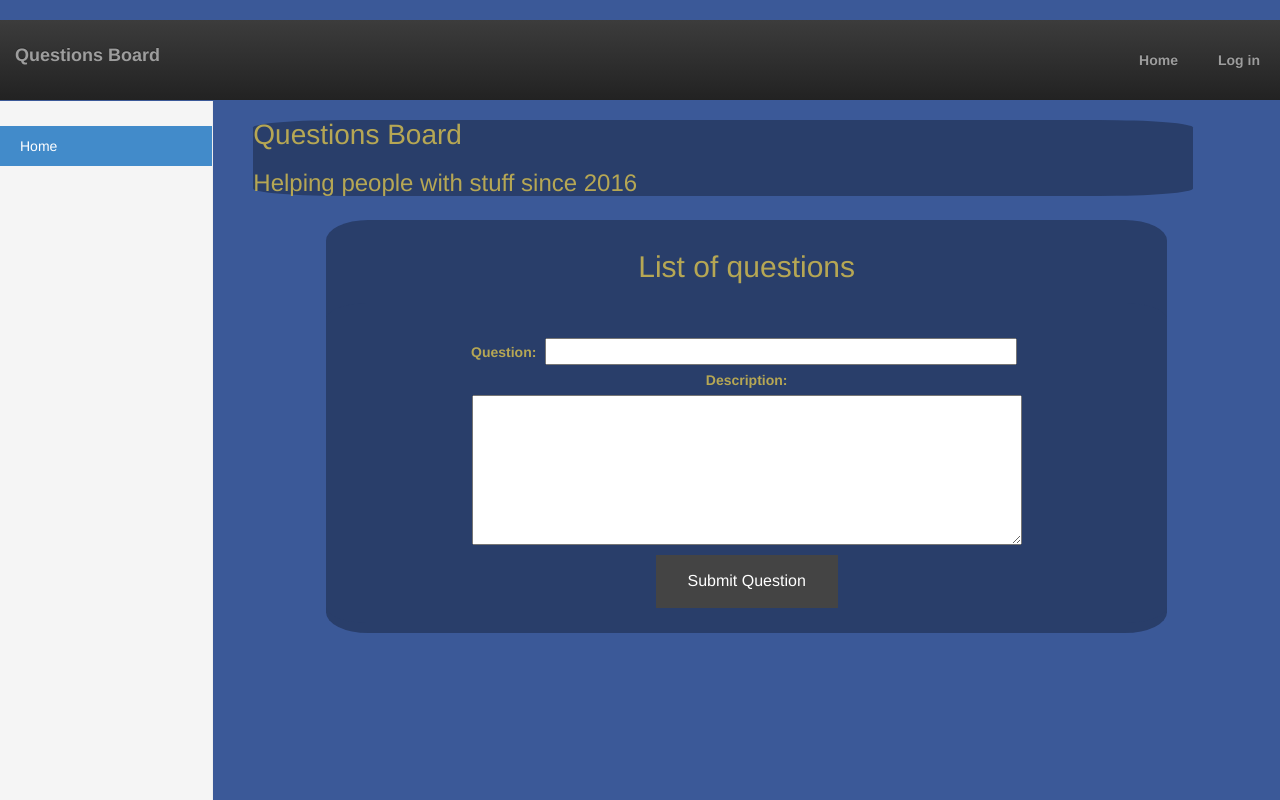
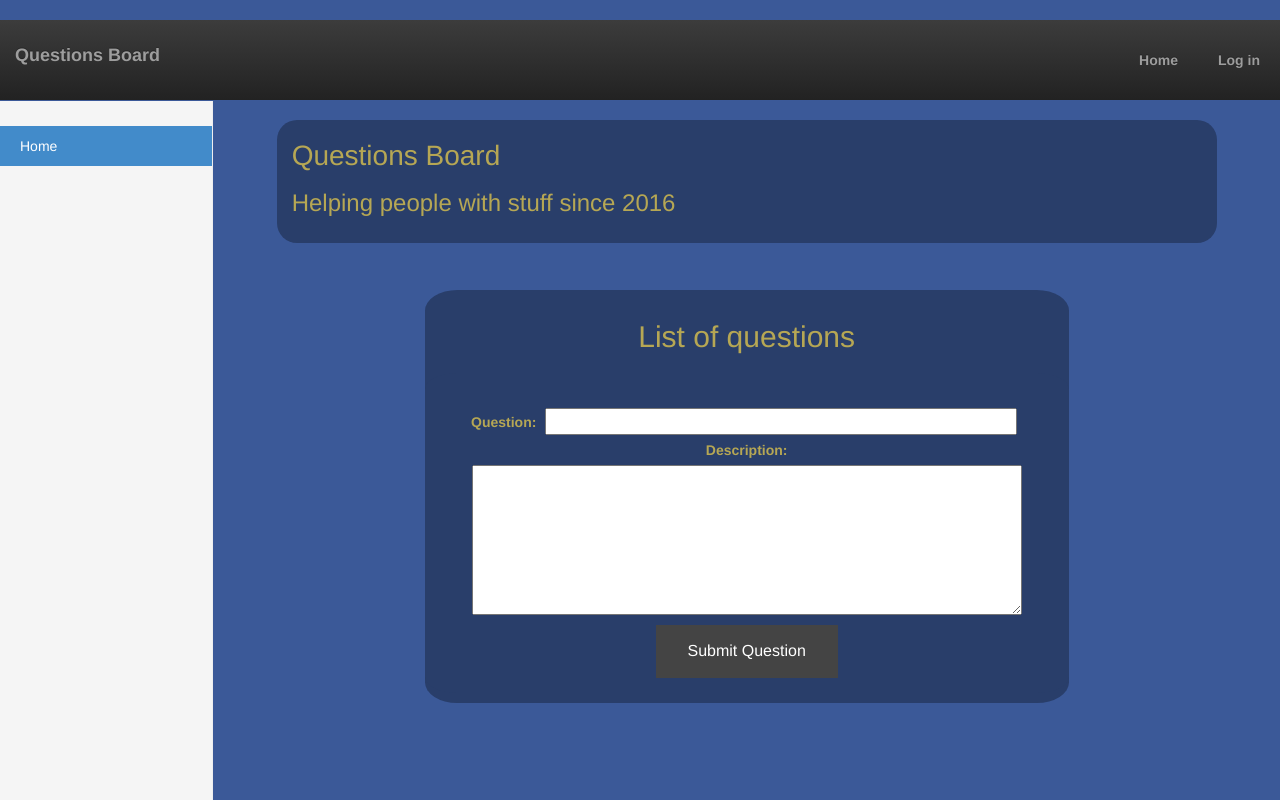
Before and after one commit to TIY-c6-questionbox/question-box, a Django app: page / in a window 1280 px wide. Run offline with Django 3.2, Linux system fonts and the light colour scheme; some libraries are stand-ins or nearby versions.

Commit message:
Updated spacing

```diff
--- a/questionboard/static/css/style.css
+++ b/questionboard/static/css/style.css
@@ -26,10 +26,10 @@ body {
 }
 
 header {
-    border: 10px 10px 10px 10px;
-    border-radius: 10%;
+    border-radius: 20px;
     max-width: 940px;
-    margin-top: 50px;
+    margin: 50px auto 25px;
+    padding: 2px 15px 2px;
 }
 
 .push {
@@ -37,13 +37,13 @@ header {
 }
 
 #wrapper {
+    border-radius: 20px;
     min-height: 100%;
     height: auto !important;
     height: 100%;
     margin: 0 auto -5em;
     max-width: 940px;
-    border: 10px 10px 10px 10px;
-    padding: 0 5%;
+    padding: 2px 15% 2px;
 }
 
 a {
```
